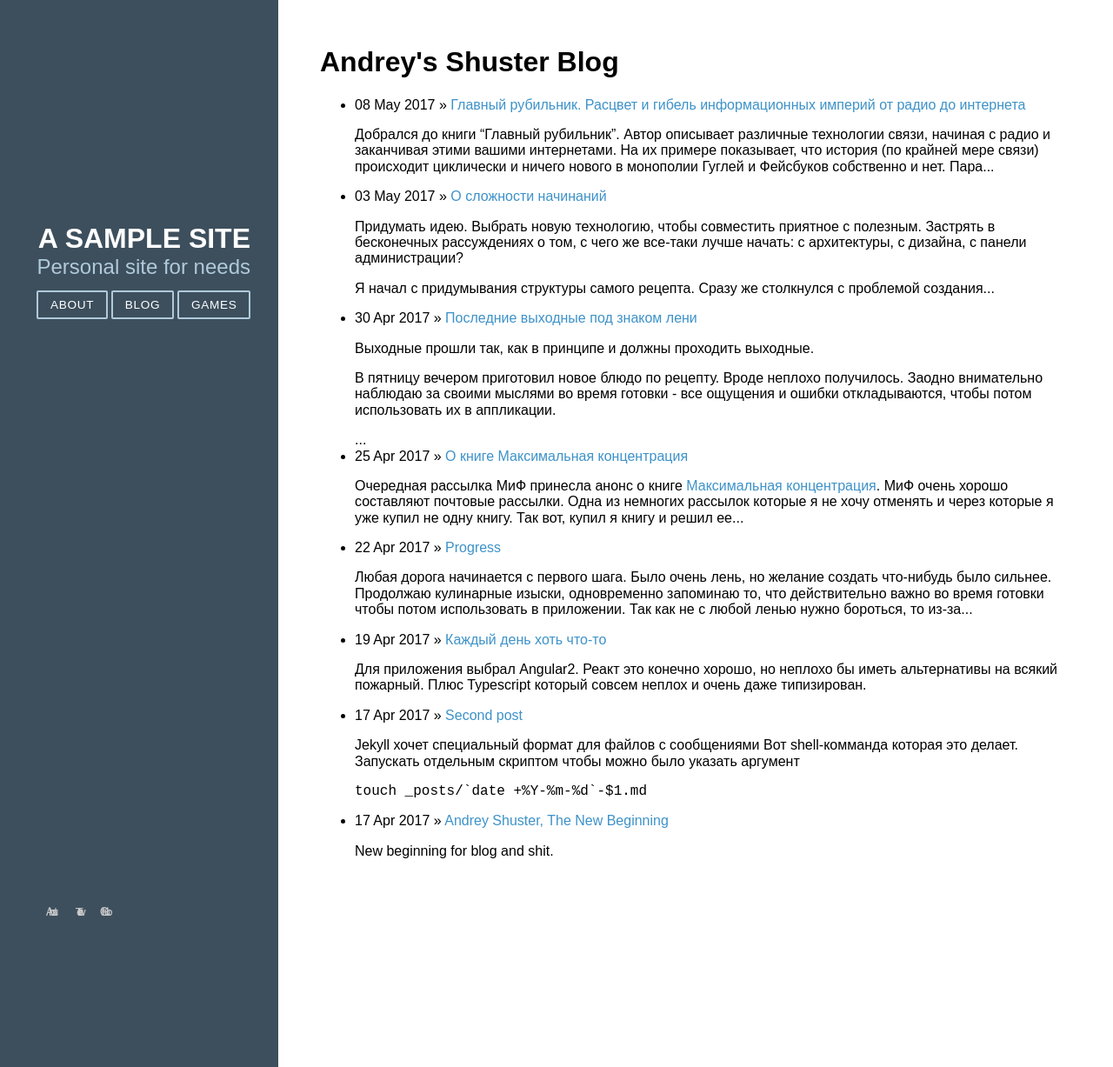
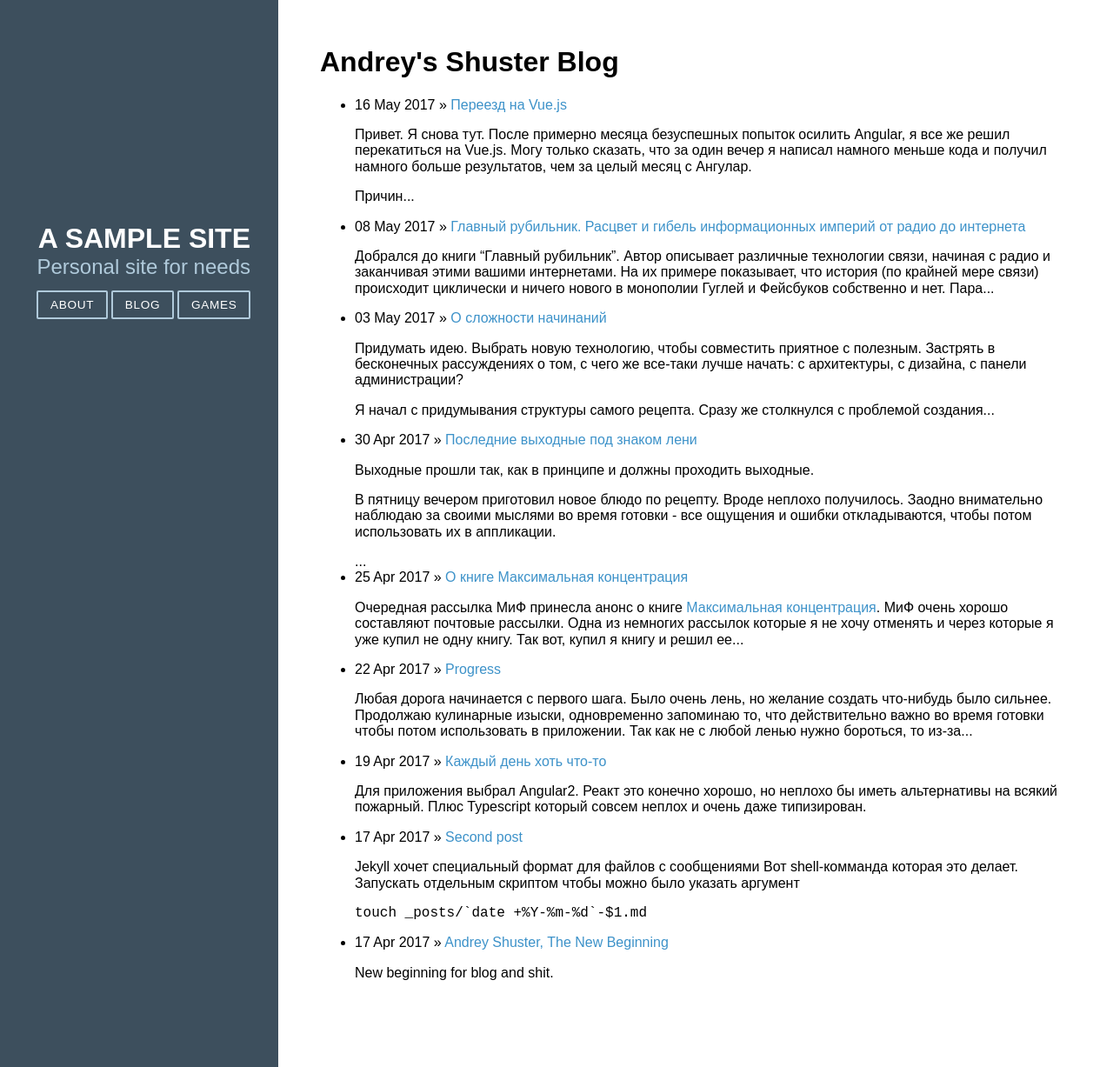
Before and after one commit to andreyshuster/andreyshuster.github.io, a Jekyll site: the page built from blog/index.html, in a window 1280 px wide and 1227 px high. Shown: the whole window at 87% size. Built offline with Jekyll 4.4.1, drawn with Linux system fonts in a browser that asks for light colours; nearby versions of some CDN libraries.

Commit message:
psto added

```diff
--- a/_layouts/default.html
+++ b/_layouts/default.html
@@ -47,9 +47,7 @@
     <div class="footer">
       <div class="pure-menu pure-menu-horizontal">
         <ul>
-          <li class="pure-menu-item"><a href="http://purecss.io/" class="pure-menu-link">About</a></li>
-          <li class="pure-menu-item"><a href="http://twitter.com/yuilibrary/" class="pure-menu-link">Twitter</a></li>
-          <li class="pure-menu-item"><a href="http://github.com/yahoo/pure/" class="pure-menu-link">GitHub</a></li>
+          <li>wakawaka</li>
         </ul>
       </div>
     </div>
--- /dev/null
+++ b/_posts/2017-05-16-from-ng-to-vue.md
@@ -0,0 +1,25 @@
+---
+layout: post
+date: 2017-05-16
+title: "Переезд на Vue.js"
+---
+Привет. Я снова тут.
+После примерно месяца безуспешных попыток осилить Angular, я все же
+решил перекатиться на Vue.js.
+Могу только сказать, что за один вечер я написал намного меньше кода и
+получил намного больше результатов, чем за целый месяц с
+Ангулар.
+
+Причин несколько. Во первых мой мозг почему-то дико
+сопротивлялся, когда я пробовал осмыслить все эти сервисы, компоненты
+и остальную кучу новых сущностей. Во вторых фреймворк постоянно сыпал
+эзотерическими ошибками, которые было очень сложно отследить. Короче
+то ли фреймворк не дружелюбный, то ли просто у нас химии не случилось.
+
+С Vue же получилось иначе - там практически нет ничего лишнего:
+стандартные понятия темплейт\скрипт\стили + еще раутер и стандартные
+ивенты. Единственное, что я не сильно понял на данныый момент, это
+причина по которой темплейт, скрипт и стили лежат в одном файле. Но
+это решается и вполне красиво. А еще Вью выглядит как жаваскрипт, а то
+мне кажется что веб-разработчики стали забывать как нужно писать на жс
+и пишут какую-то дичь.
```
